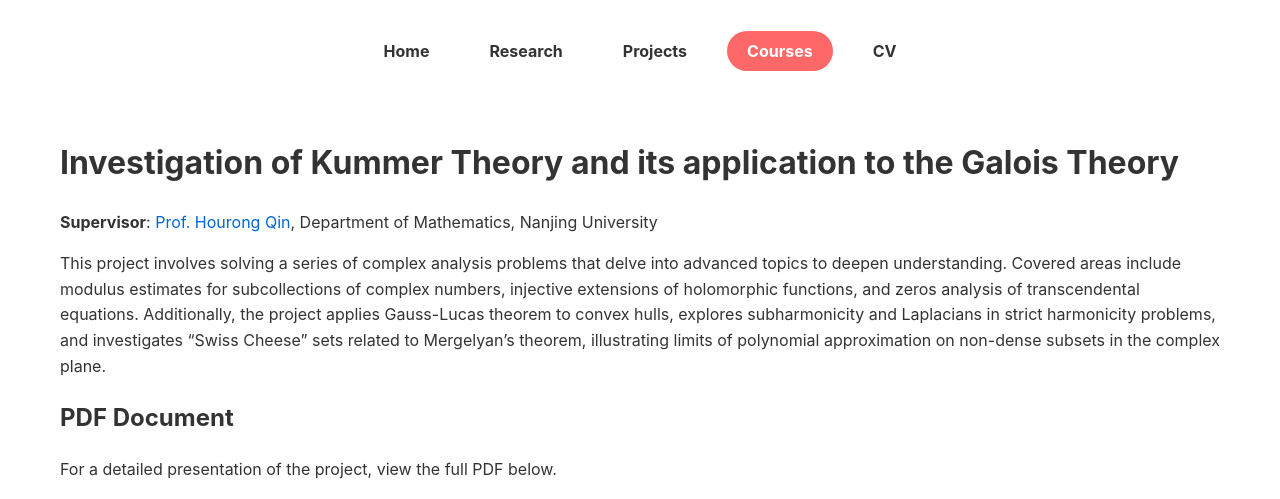
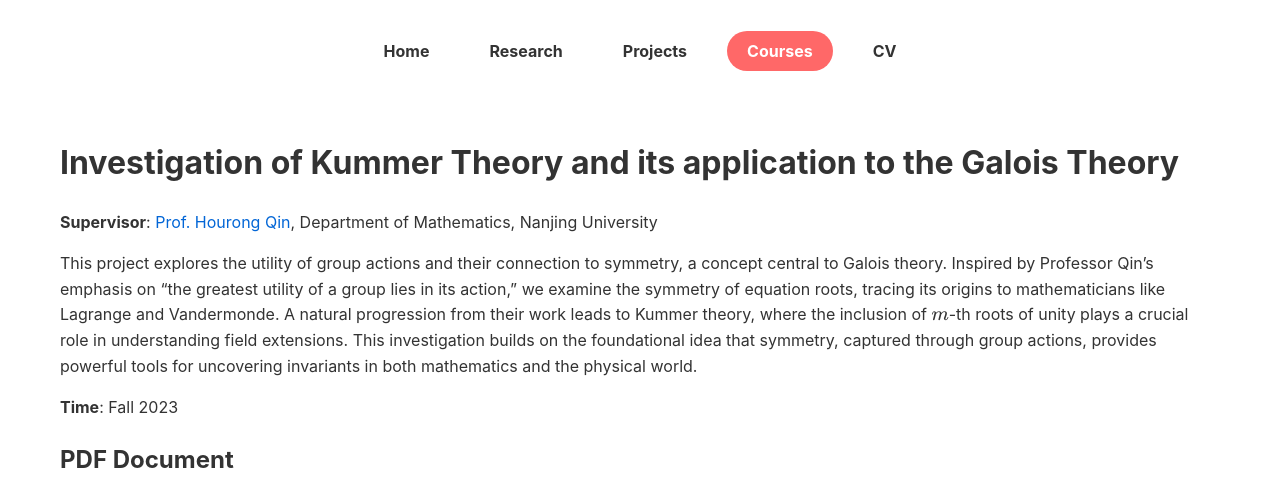
Before and after one commit to Yoon-1023/Yoon-1023.github.io, a Jekyll site: the page built from Courses/Galois/Galois.md, in a window 1280 px wide, cut to the strip 0-499 px from the top of the page. Built offline with Jekyll 4.4.1, drawn with Linux system fonts in a browser that asks for light colours.

Commit message:
Update Galois.md

```diff
--- a/Courses/Galois/Galois.md
+++ b/Courses/Galois/Galois.md
@@ -8,8 +8,9 @@ permalink: /courses/galois/
 
 **Supervisor**: [Prof. Hourong Qin](https://math.nju.edu.cn/szdw/apypl1/20190916/i22153.html), Department of Mathematics, Nanjing University
 
-This project involves solving a series of complex analysis problems that delve into advanced topics to deepen understanding. Covered areas include modulus estimates for subcollections of complex numbers, injective extensions of holomorphic functions, and zeros analysis of transcendental equations. Additionally, the project applies Gauss-Lucas theorem to convex hulls, explores subharmonicity and Laplacians in strict harmonicity problems, and investigates "Swiss Cheese" sets related to Mergelyan’s theorem, illustrating limits of polynomial approximation on non-dense subsets in the complex plane.
+This project explores the utility of group actions and their connection to symmetry, a concept central to Galois theory. Inspired by Professor Qin’s emphasis on “the greatest utility of a group lies in its action,” we examine the symmetry of equation roots, tracing its origins to mathematicians like Lagrange and Vandermonde. A natural progression from their work leads to Kummer theory, where the inclusion of $$m$$-th roots of unity plays a crucial role in understanding field extensions. This investigation builds on the foundational idea that symmetry, captured through group actions, provides powerful tools for uncovering invariants in both mathematics and the physical world.
 
+**Time**: Fall 2023
 
 ## PDF Document
 For a detailed presentation of the project, view the full PDF below.
```
